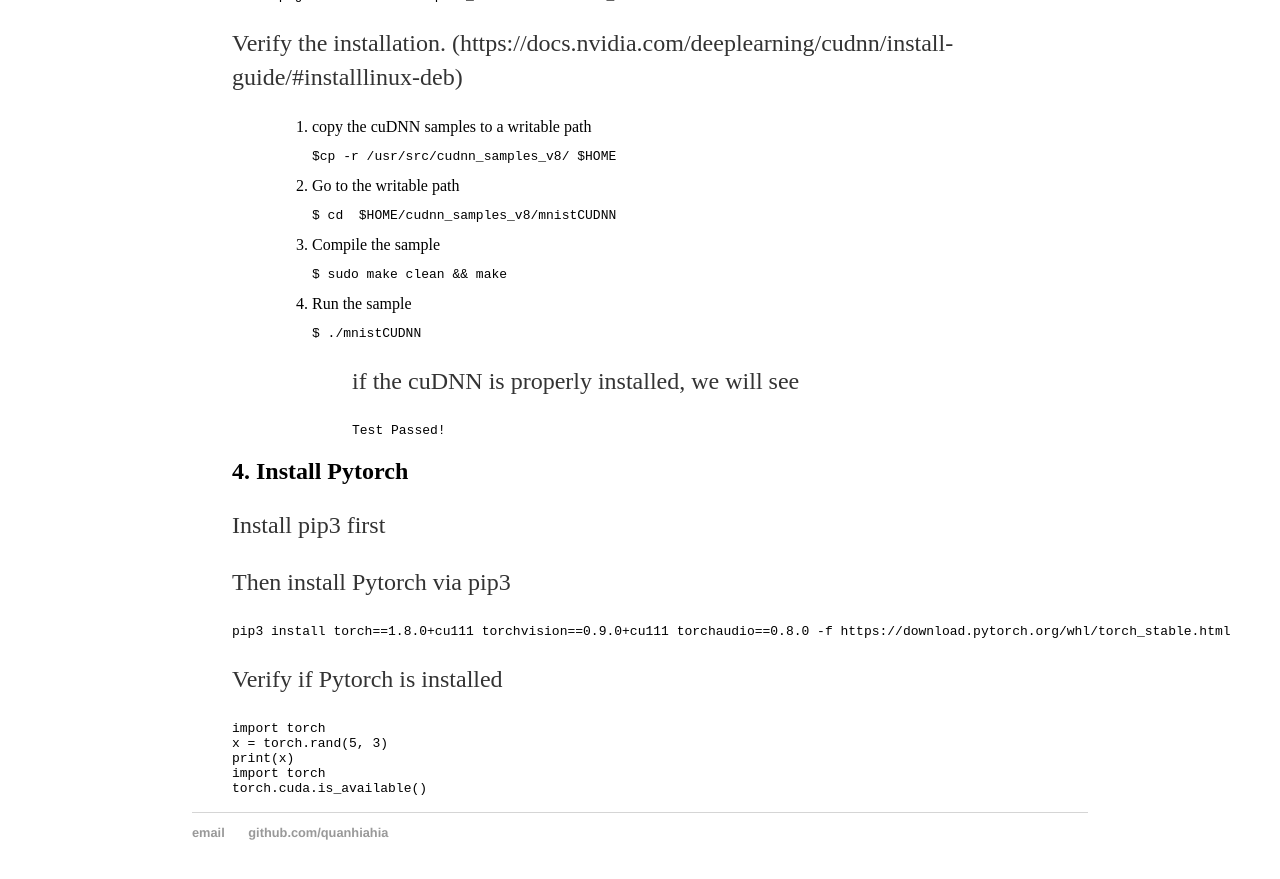
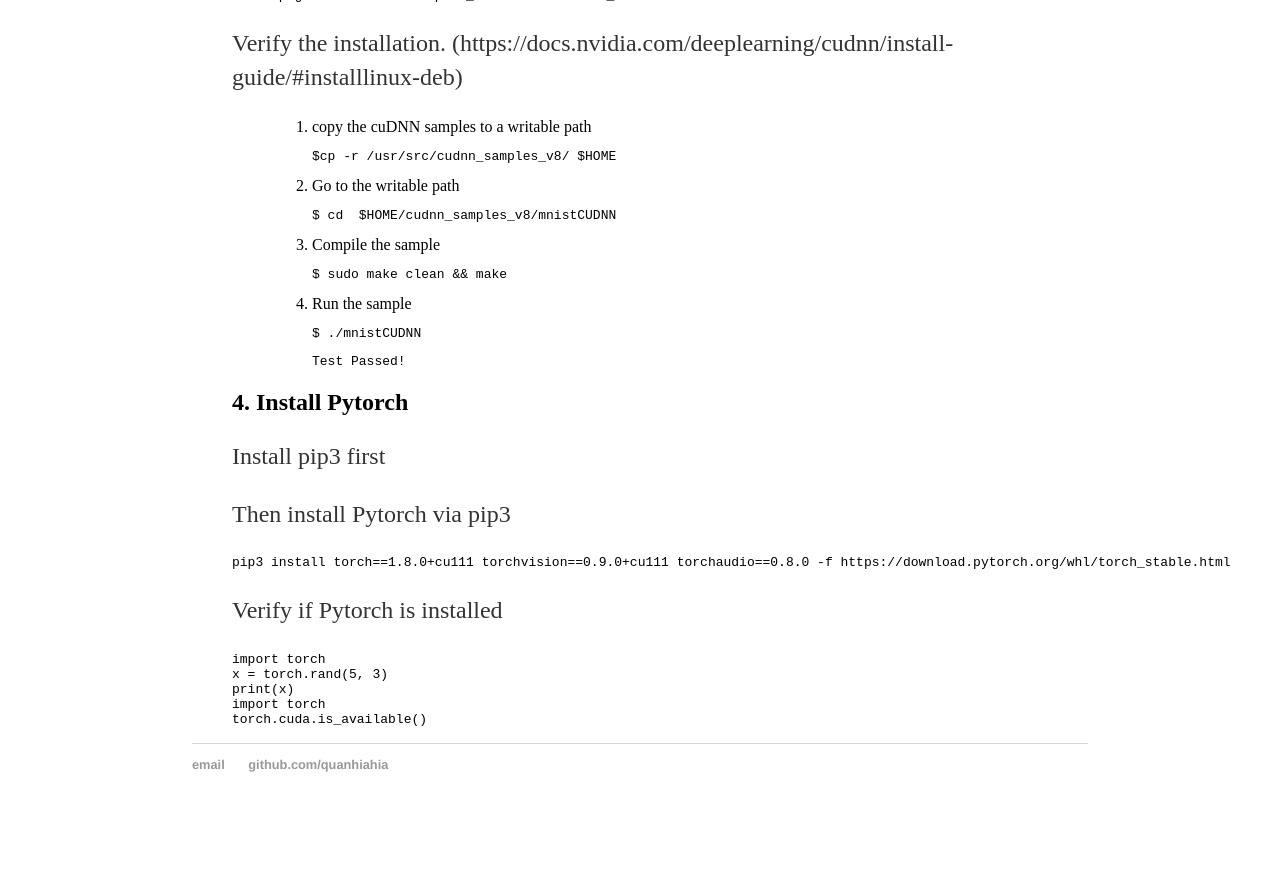
Before and after one commit to quanhiahia/quanhiahia.github.io, a Jekyll site: the page built from _posts/2021-03-17-First-blog.md, in a window 1280 px wide and 900 px high, scrolled down 2101 px. Shown: the top 879 px of the window. Built offline with Jekyll 4.4.1, drawn with Linux system fonts in a browser that asks for light colours; after the commit the page ends 2933 px from its top, so only the background shows below that.

Commit message:
Update 2021-03-17-First-blog.md

````diff
--- a/_posts/2021-03-17-First-blog.md
+++ b/_posts/2021-03-17-First-blog.md
@@ -96,10 +96,9 @@ Nvidia RTX2080, Ubuntu20.04, CUDA11.2, Pytorch1.8.0
 > > ```
 > > $ ./mnistCUDNN
 > > ```
-> > >if the cuDNN is properly installed, we will see
-> > >```
-> > >Test Passed!
-> > >```
+> > ```
+> > Test Passed!
+> > ```
 >
 >
 > ## 4. Install Pytorch
````
